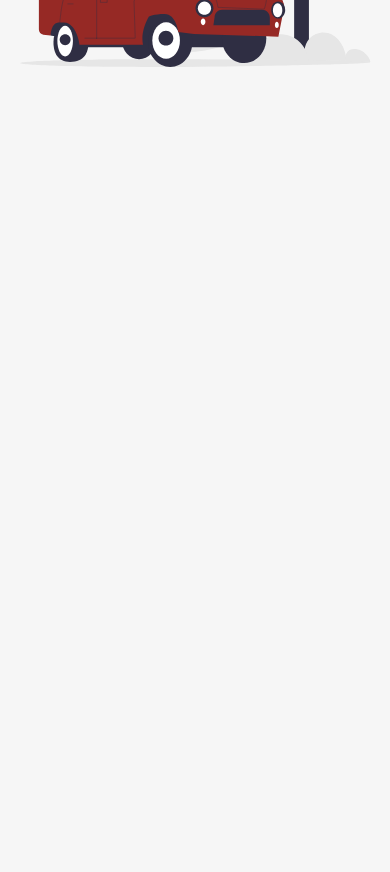
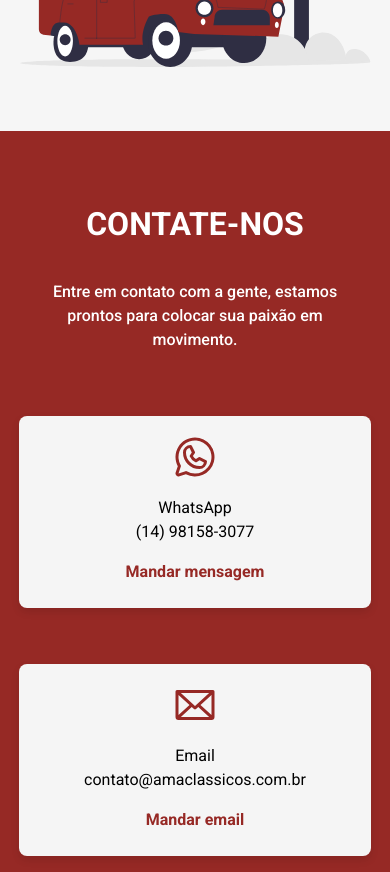
Before and after one commit to RafaelBerger/amaclassicos, a React (Vite) app: page / in a window 390 px wide. Shown: the part 3300-4172 px from the top of the page. Before the commit the page ends 3367 px from the top, so only its background shows below. Built offline with nearby package versions, Linux system fonts and the light colour scheme.

Commit message:
contact section and contact card done, its responsiveness also done

```diff
--- a/package.json
+++ b/package.json
@@ -10,6 +10,7 @@
     "preview": "vite preview"
   },
   "dependencies": {
+    "@phosphor-icons/react": "^2.1.10",
     "react": "^19.1.1",
     "react-dom": "^19.1.1"
   },
--- a/src/App.tsx
+++ b/src/App.tsx
@@ -4,6 +4,7 @@ import carro1 from "./assets/carro-1.svg";
 import carro2 from "./assets/carro-2.svg";
 
 import Navbar from "./components/Navbar";
+import Contact from "./components/Contact";
 
 function App() {
   return (
@@ -85,6 +86,8 @@ function App() {
           </div>
         </div>
       </section>
+
+      <Contact />
     </>
   );
 }
--- /dev/null
+++ b/src/components/Card.tsx
@@ -0,0 +1,35 @@
+import "../styles/card.css";
+import type { IconProps } from "@phosphor-icons/react";
+
+interface CardProps {
+  Icon: React.FC<IconProps>;
+  comunicationMethod: string;
+  comunicationInfo: string;
+  buttonText: string;
+  href: string;
+}
+
+function Card({
+  comunicationMethod,
+  comunicationInfo,
+  buttonText,
+  href,
+  Icon,
+}: CardProps) {
+  return (
+    <>
+      <main className="card_container">
+        <div>{<Icon size={48} color="#962925" />}</div>
+        <div className="card_text">
+          <p>{comunicationMethod}</p>
+          <p>{comunicationInfo}</p>
+        </div>
+        <a href={href} target="_blank" rel="noopener noreferrer">
+          {buttonText}
+        </a>
+      </main>
+    </>
+  );
+}
+
+export default Card;
--- /dev/null
+++ b/src/components/Contact.tsx
@@ -0,0 +1,35 @@
+import "../styles/contact.css";
+import Card from "./Card";
+import { WhatsappLogoIcon, EnvelopeIcon } from "@phosphor-icons/react";
+
+function Contact() {
+  return (
+    <div className="contact_container" id="contato">
+      <div className="contact_text">
+        <h1>CONTATE-NOS</h1>
+        <p>
+          Entre em contato com a gente, estamos prontos para colocar sua paixão
+          em movimento.
+        </p>
+      </div>
+      <div className="contact_card">
+        <Card
+          Icon={WhatsappLogoIcon}
+          comunicationMethod="WhatsApp"
+          comunicationInfo="(14) 98158-3077"
+          buttonText="Mandar mensagem"
+          href="https://wa.me/5514981583077"
+        />
+        <Card
+          Icon={EnvelopeIcon}
+          comunicationMethod="Email"
+          comunicationInfo="contato@amaclassicos.com.br"
+          buttonText="Mandar email"
+          href="mailto:contato@amaclassicos.com.br"
+        />
+      </div>
+    </div>
+  );
+}
+
+export default Contact;
--- a/src/components/Navbar.tsx
+++ b/src/components/Navbar.tsx
@@ -19,7 +19,9 @@ const Navbar = () => {
           Sobre
         </a>
         <a href="#">Catálogo</a>
-        <a href="#">Contato</a>
+        <a href="#contato" onClick={toggleMenu}>
+          Contato
+        </a>
       </div>
 
       <div className="menu_icon" onClick={toggleMenu}>
--- /dev/null
+++ b/src/styles/card.css
@@ -0,0 +1,68 @@
+.card_container {
+  display: flex;
+  flex-direction: column;
+  align-items: center;
+  justify-content: center;
+  width: 20rem;
+  height: 10rem;
+  margin: 1rem;
+  padding: 1rem;
+  background-color: #f5f5f5;
+  box-shadow: 0 4px 8px rgba(0, 0, 0, 0.1);
+  border-radius: 8px;
+  color: black;
+}
+.card_container a {
+  text-decoration: none;
+  color: #962925;
+  padding: 0.5rem 1rem;
+  cursor: pointer;
+  font-weight: bold;
+}
+
+.card_text {
+  display: flex;
+  flex-direction: column;
+  justify-content: center;
+  align-items: center;
+  margin: 0.5rem 0;
+  text-align: center;
+}
+
+.card_text p {
+  margin: 0;
+  padding: 0;
+}
+
+@media (max-width: 768px) {
+  .contact_container {
+    flex-direction: column;
+    width: 100%;
+    height: auto;
+    padding: 0;
+    margin-top: 4rem;
+  }
+
+  .contact_text {
+    width: 100%;
+    text-align: center;
+    padding: 3rem 1.5rem 2rem 1.5rem;
+    font-size: 1rem;
+    box-sizing: border-box;
+  }
+
+  .contact_text h1 {
+    font-size: 2rem;
+  }
+
+  .contact_text p {
+    padding: 0;
+  }
+
+  .contact_card {
+    width: 100%;
+    grid-template-columns: 1fr;
+    gap: 1.5rem;
+    padding: 0;
+  }
+}
--- /dev/null
+++ b/src/styles/contact.css
@@ -0,0 +1,67 @@
+.contact_container {
+  display: flex;
+  width: 100vw;
+  height: 30rem;
+  margin-top: 8rem;
+  background-color: #962925;
+  color: white;
+}
+
+.contact_text {
+  display: flex;
+  flex-direction: column;
+  align-items: center;
+  justify-content: center;
+  width: 50%;
+  height: 100%;
+  font-size: 1.5rem;
+  font-weight: 500;
+}
+.contact_text h1 {
+  font-size: 3rem;
+  margin-bottom: 1rem;
+}
+.contact_text p {
+  padding: 0 5rem;
+  text-align: center;
+}
+
+.contact_card {
+  display: grid;
+  grid-template-columns: 1fr 1fr;
+  align-items: center;
+  justify-items: center;
+  width: 50%;
+}
+
+@media (max-width: 768px) {
+  .contact_container {
+    flex-direction: column;
+    width: 100%;
+    height: auto;
+    padding: 2rem 0;
+    margin-top: 4rem;
+  }
+
+  .contact_text {
+    width: 100%;
+    text-align: center;
+    padding-bottom: 2rem;
+    font-size: 1.2rem;
+  }
+
+  .contact_text h1 {
+    font-size: 2rem;
+  }
+
+  .contact_text p {
+    padding: 0 1.5rem;
+  }
+
+  .contact_card {
+    width: 100%;
+    grid-template-columns: 1fr;
+    gap: 1.5rem;
+    padding: 0 1.5rem;
+  }
+}
```
Also changed, not shown: 1 other file (tests, documents, lock files or other folders).
